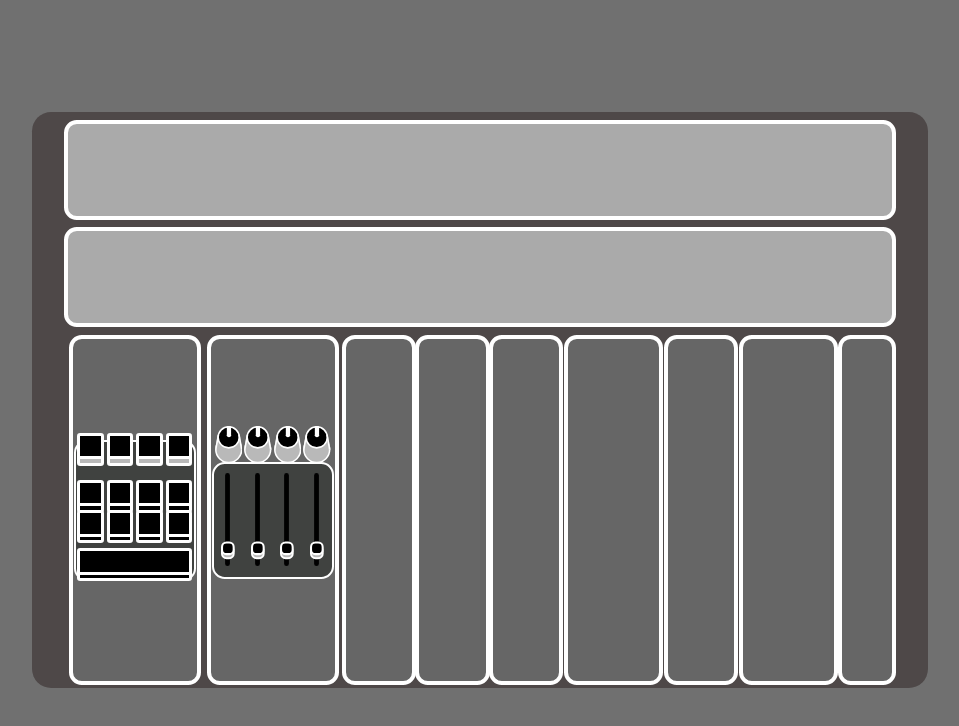
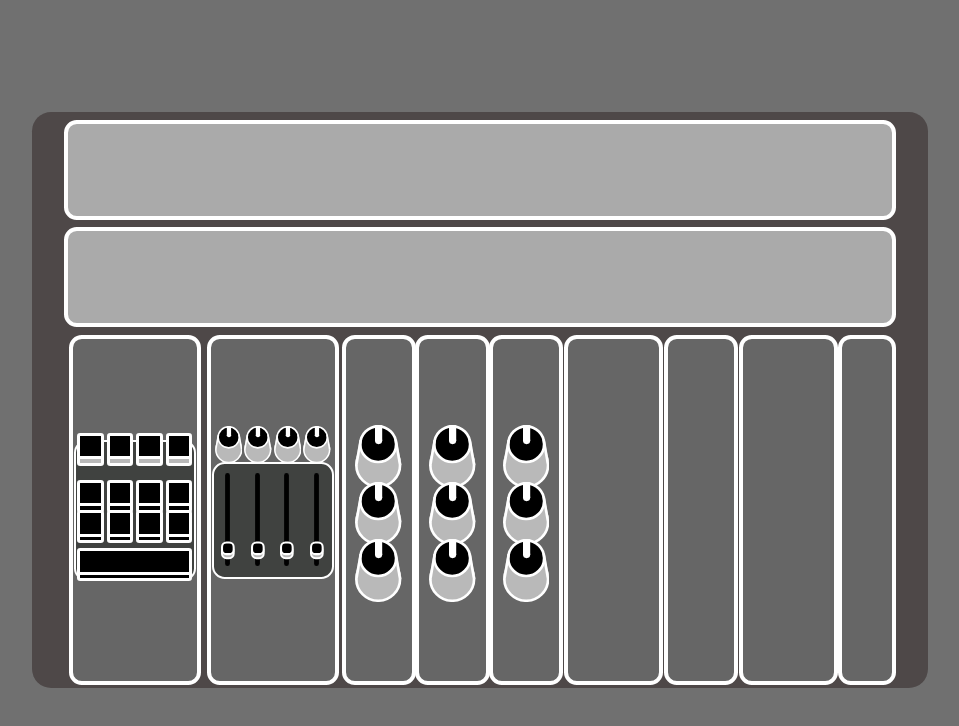
Before and after one commit to Therealajahn/MylarMini, a React (Create React App) app: page / in a window 1280 px wide. Shown: the top 726 px of the page, without its empty margins (160-1119 px from the left). Built offline with nearby package versions, Linux system fonts and the light colour scheme.

Commit message:
completed renderKick renderhat and renderClap functions

```diff
--- a/src/View/Knob/Knob.js
+++ b/src/View/Knob/Knob.js
@@ -1,9 +1,9 @@
-export default function Knob({gridArea,marginTop}){
+export default function Knob({gridArea,marginTop,width}){
     console.log('marginTop',marginTop)
    return(
        <svg viewBox="0 0 53 72" fill="none" xmlns="http://www.w3.org/2000/svg"
            style={{
-               width:'93%',
+               width:`${width ? width : '93%'}`,
                justifySelf:'center',
                marginTop:`${marginTop ? marginTop : '0vw'}`,
                gridArea:`${gridArea ? gridArea : ''}`,
--- a/src/View/Plate/Plate.js
+++ b/src/View/Plate/Plate.js
@@ -9,6 +9,15 @@ export default function Plate({gridArea,plateColor,width,height,alignSelf,margin
             break;
             case 'tails':
                 return renderTails();
+            break;
+            case 'kick':
+                return renderKick();
+            break;
+            case 'hat':
+                return renderKick();
+            break;
+            case 'clap':
+                return renderKick();
             break;
         }
     }
@@ -103,7 +112,48 @@ export default function Plate({gridArea,plateColor,width,height,alignSelf,margin
             </div>
         )
     }
-
+    function renderKick(){
+        return(
+            <div style={{
+                display:'grid',
+                height:'50%',
+                alignSelf:'center',
+                gridTemplateRows:'repeat(3,1fr)',
+            }}>
+                <Knob width={'70%'}/>
+                <Knob width={'70%'}/>
+                <Knob width={'70%'}/>
+            </div>
+        )
+    }
+    function renderHat(){
+        return(
+            <div style={{
+                display:'grid',
+                height:'50%',
+                alignSelf:'center',
+                gridTemplateRows:'repeat(3,1fr)',
+            }}>
+                <Knob width={'70%'}/>
+                <Knob width={'70%'}/>
+                <Knob width={'70%'}/>
+            </div>
+        )
+    }
+    function renderClap(){
+        return(
+            <div style={{
+                display:'grid',
+                height:'50%',
+                alignSelf:'center',
+                gridTemplateRows:'repeat(3,1fr)',
+            }}>
+                <Knob width={'70%'}/>
+                <Knob width={'70%'}/>
+                <Knob width={'70%'}/>
+            </div>
+        )
+    }
 // Main Render
     return(
         <div style={{
```
